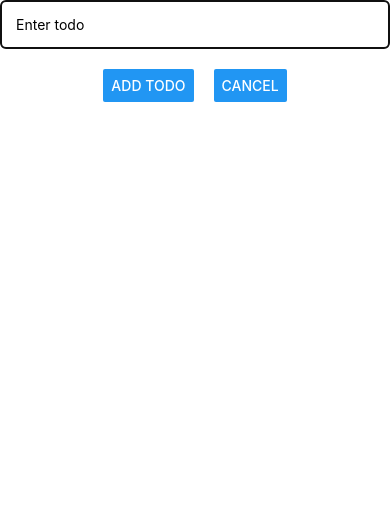
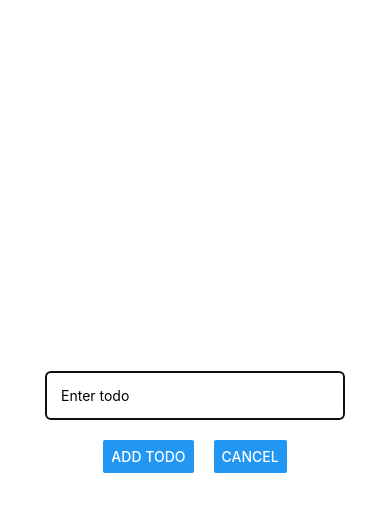
Before and after one commit to Lazzzare/React-Native-TodoApp, a React Native app: screen / in a window 390 px wide. Both pictures are taken after a click on the button "ADD NEW TODO". Shown: the top 512 px of the page. Built offline with nearby package versions, Linux system fonts and the light colour scheme.

Commit message:
Update App.jsx

```diff
--- a/App.jsx
+++ b/App.jsx
@@ -8,13 +8,18 @@ import {
   Modal,
   Pressable,
   FlatList,
+  SafeAreaView,
 } from "react-native";
+import { Feather } from "@expo/vector-icons";
 import { useState } from "react";
 
 export default function App() {
   const [todos, setTodos] = useState([]);
   const [value, setValue] = useState("");
   const [modalVisible, setModalVisible] = useState(false);
+  const [darkMode, setDarkMode] = useState(false);
+
+  console.log(darkMode);
 
   const addTodoHandler = () => {
     if (value.length > 0) {
@@ -32,14 +37,33 @@ export default function App() {
   };
 
   return (
-    <View style={styles.mainContainer}>
-      <Text style={styles.title}>TodoApp</Text>
+    <SafeAreaView
+      style={[
+        styles.mainContainer,
+        { backgroundColor: darkMode ? "#1a171c" : "white" },
+      ]}
+    >
+      <Text style={[styles.title, { color: darkMode ? "white" : "#1a171c" }]}>
+        TodoApp
+      </Text>
       <Button title="Add new todo" onPress={() => setModalVisible(true)} />
       <Modal visible={modalVisible} animationType="slide">
+        <SafeAreaView
+          style={[
+            styles.inputContainer,
+            { backgroundColor: darkMode ? "#1a171c" : "white" },
+          ]}
+        >
           <TextInput
             onChangeText={(text) => setValue(text)}
             value={value}
-          style={styles.input}
+            style={[
+              styles.input,
+              {
+                borderColor: darkMode ? "white" : "#1a171c",
+                backgroundColor: darkMode ? "white" : "white",
+              },
+            ]}
             placeholder="Enter todo"
           />
           <View
@@ -53,13 +77,15 @@ export default function App() {
             <Button onPress={addTodoHandler} title="Add Todo" />
             <Button title="Cancel" onPress={() => setModalVisible(false)} />
           </View>
+        </SafeAreaView>
       </Modal>
       <View style={{ gap: 10, marginTop: 20 }}>
         <FlatList
           data={todos}
+          keyExtractor={(item) => item.id.toString()}
           renderItem={(todo) => (
             <View style={styles.todoContainer}>
-              <Text key={todo.item.id}>{todo.item.title}</Text>
+              <Text>{todo.item.title}</Text>
               <Pressable
                 android_ripple={{ color: "#ccc" }}
                 onPress={() => deleteTodoHandler(todo.item.id)}
@@ -70,33 +96,60 @@ export default function App() {
           )}
         />
       </View>
+      <View
+        style={{
+          position: "absolute",
+          bottom: 40,
+          right: 40,
+        }}
+      >
+        {darkMode ? (
+          <Pressable onPress={() => setDarkMode(!darkMode)}>
+            <Feather name="sun" size={40} color="white" />
+          </Pressable>
+        ) : (
+          <Pressable onPress={() => setDarkMode(!darkMode)}>
+            <Feather name="moon" size={40} color="black" />
+          </Pressable>
+        )}
       </View>
+    </SafeAreaView>
   );
 }
 
 const styles = StyleSheet.create({
   mainContainer: {
     flex: 1,
-    padding: 8,
   },
   title: {
+    marginTop: 20,
     fontSize: 40,
     marginBottom: 20,
+    textAlign: "center",
+  },
+  inputContainer: {
+    flex: 1,
+    justifyContent: "center",
+    alignContent: "center",
+    alignItems: "center",
   },
   input: {
     alignItems: "center",
     justifyContent: "center",
     borderRadius: 5,
+    width: 300,
     borderWidth: 1,
     padding: 15,
     marginBottom: 20,
   },
   todoContainer: {
     flexDirection: "row",
+    marginHorizontal: 40,
     borderWidth: 1,
     paddingHorizontal: 20,
     paddingVertical: 10,
     borderRadius: 20,
     justifyContent: "space-between",
+    marginBottom: 10,
   },
 });
```
Lines whose indentation alone changed are shown as unchanged.
